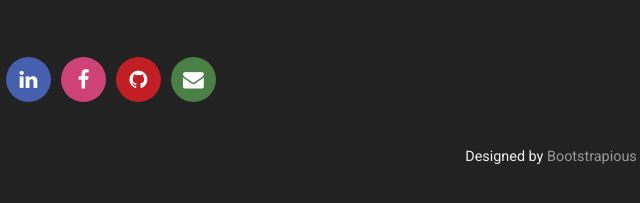
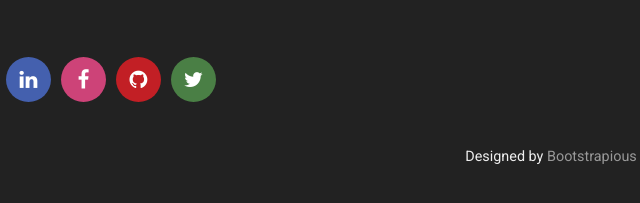
Before and after one commit to maduranga95/maduranga95_old.github.io, a plain HTML site: page index.html in a window 1280 px wide. Shown: the part 6300-6503 px from the top of the page, 89-729 px from the left. Drawn offline with Linux system fonts and the light colour scheme; some packages are replaced by stand-ins of ours.

Commit message:
Update index.html

```diff
--- a/index.html
+++ b/index.html
@@ -499,7 +499,7 @@
       <div class="container">
         <div class="row">
           <div class="col-md-6 text-center text-lg-left">
-            <p class="social"><a href="https://www.linkedin.com/in/uditha-maduranga/" class="external facebook wow fadeInUp"><i class="fa fa-linkedin"></i></a><a href="https://www.facebook.com/uditha.maduranga.95" data-wow-delay="0.2s" class="external instagram wow fadeInUp"><i class="fa fa-facebook"></i></a><a href="https://github.com/maduranga95" data-wow-delay="0.4s" class="external gplus wow fadeInUp"><i class="fa fa-github"></i></a><a href="mailto:maduuranga.16@cse.mrt.ac.lk" data-wow-delay="0.6s" class="email wow fadeInUp"><i class="fa fa-envelope"></i></a></p>
+            <p class="social"><a href="https://www.linkedin.com/in/uditha-maduranga/" class="external facebook wow fadeInUp"><i class="fa fa-linkedin"></i></a><a href="https://www.facebook.com/uditha.maduranga.95" data-wow-delay="0.2s" class="external instagram wow fadeInUp"><i class="fa fa-facebook"></i></a><a href="https://github.com/maduranga95" data-wow-delay="0.4s" class="external gplus wow fadeInUp"><i class="fa fa-github"></i></a><a href="https://twitter.com/maduranga95" data-wow-delay="0.6s" class="email wow fadeInUp"><i class="fa fa-twitter"></i></a></p>
           </div>
           <!-- /.6-->
           <div class="col-md-6 text-center text-lg-right mt-4 mt-lg-0">
```
